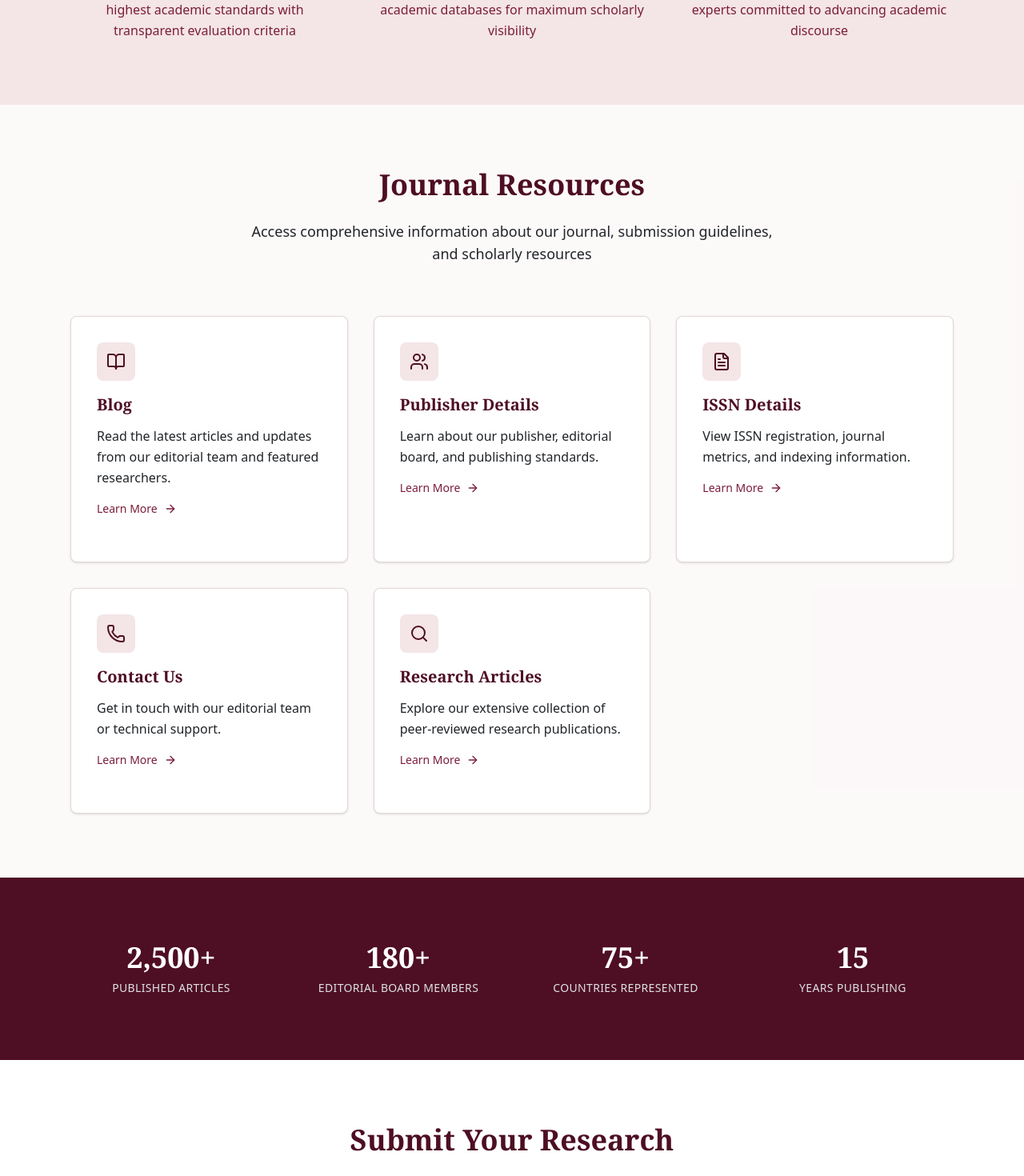
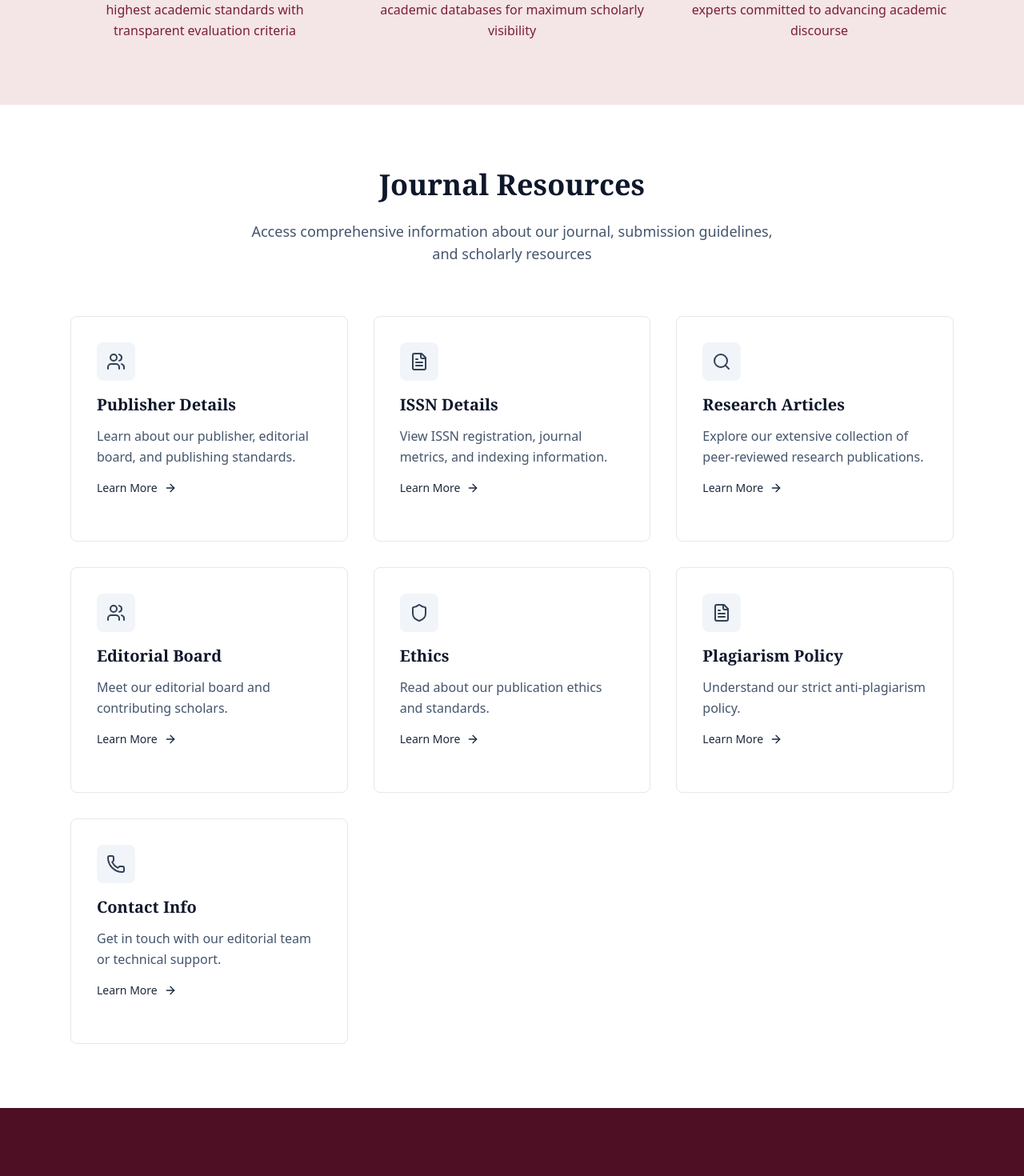
Before and after one commit to wajahatmazaharkhan/JMS_IISPPR, a React (Vite) app in the folder client/: page / in a window 1280 px wide. Shown: the part 1300-2770 px from the top of the page at 80% size. Built offline with nearby package versions, Linux system fonts and the light colour scheme.

Commit message:
added the changes

```diff
--- a/client/src/pages/LandingPage.jsx
+++ b/client/src/pages/LandingPage.jsx
@@ -15,12 +15,6 @@ import { useState, useRef, useEffect } from "react";
 
 const navLinks = [
   {
-    to: "/blog",
-    label: "Blog",
-    desc: "Read the latest articles and updates from our editorial team and featured researchers.",
-    icon: BookOpen,
-  },
-  {
     to: "/publisher",
     label: "Publisher Details",
     desc: "Learn about our publisher, editorial board, and publishing standards.",
@@ -33,16 +27,34 @@ const navLinks = [
     icon: FileText,
   },
   {
-    to: "/contact-us",
-    label: "Contact Us",
-    desc: "Get in touch with our editorial team or technical support.",
-    icon: Phone,
-  },
-  {
     to: "/research",
     label: "Research Articles",
     desc: "Explore our extensive collection of peer-reviewed research publications.",
     icon: Search,
+  },
+  {
+    to: "/editorial-board",
+    label: "Editorial Board",
+    desc: "Meet our editorial board and contributing scholars.",
+    icon: Users,
+  },
+  {
+    to: "/ethics",
+    label: "Ethics",
+    desc: "Read about our publication ethics and standards.",
+    icon: Shield,
+  },
+  {
+    to: "/plagiarism",
+    label: "Plagiarism Policy",
+    desc: "Understand our strict anti-plagiarism policy.",
+    icon: FileText,
+  },
+  {
+    to: "/contact-us",
+    label: "Contact Info",
+    desc: "Get in touch with our editorial team or technical support.",
+    icon: Phone,
   },
 ];
 
@@ -197,17 +209,17 @@ const LandingPage = () => {
                 className="h-[350px] w-[300px] object-cover rounded shadow"
               />
               <img
-                src="https://plus.unsplash.com/premium_photo-1684444605542-93725082d214?fm=jpg&q=60&w=3000&ixlib=rb-4.1.0&ixid=M3wxMjA3fDB8MHxzZWFyY2h8MXx8am91cm5hbHxlbnwwfHwwfHx8MA%3D%3D"
+                src="https://images.unsplash.com/photo-1483546363825-7ebf25fb7513?fm=jpg&q=60&w=3000&ixlib=rb-4.1.0&ixid=M3wxMjA3fDB8MHxzZWFyY2h8Mnx8am91cm5hbHxlbnwwfHwwfHx8MA%3D%3D"
                 className="h-[350px] w-[300px] object-cover rounded shadow"
               />
             </div>
             <div className="flex flex-col gap-5 justify-end">
               <img
-                src="https://plus.unsplash.com/premium_photo-1684444605542-93725082d214?fm=jpg&q=60&w=3000&ixlib=rb-4.1.0&ixid=M3wxMjA3fDB8MHxzZWFyY2h8MXx8am91cm5hbHxlbnwwfHwwfHx8MA%3D%3D"
+                src="https://images.unsplash.com/photo-1452421822248-d4c2b47f0c81?w=600&auto=format&fit=crop&q=60&ixlib=rb-4.1.0&ixid=M3wxMjA3fDB8MHxzZWFyY2h8MTB8fGpvdXJuYWx8ZW58MHx8MHx8fDA%3D"
                 className="h-[350px] w-[300px] object-cover rounded shadow"
               />
               <img
-                src="https://plus.unsplash.com/premium_photo-1684444605542-93725082d214?fm=jpg&q=60&w=3000&ixlib=rb-4.1.0&ixid=M3wxMjA3fDB8MHxzZWFyY2h8MXx8am91cm5hbHxlbnwwfHwwfHx8MA%3D%3D"
+                src="https://images.unsplash.com/photo-1513542992587-cd39ba97057c?w=600&auto=format&fit=crop&q=60&ixlib=rb-4.1.0&ixid=M3wxMjA3fDB8MHxzZWFyY2h8MTJ8fGpvdXJuYWx8ZW58MHx8MHx8fDA%3D"
                 className="h-[200px] w-[300px] object-cover rounded shadow"
               />
             </div>
@@ -219,8 +231,8 @@ const LandingPage = () => {
                 Established Academic Publishing
               </span>
               <h1 className="text-4xl lg:text-6xl font-serif font-bold text-text leading-tight mb-6">
-                Law, Diplomacy, Technology &<br />
-                <span className="text-primary">Public Policy Review</span>
+                Law, Diplomacy, Tech &<br />
+                <span className="text-primary">Policy Review</span>
               </h1>
               <p className="text-xl text-text leading-relaxed max-w-3xl mb-12">
                 A premier scholarly journal dedicated to advancing
@@ -275,31 +287,34 @@ const LandingPage = () => {
       </section>
 
       {/* Navigation Section */}
-      <section className="py-20 bg-primary-light/25">
-        <div className="max-w-6xl mx-auto px-6 text-center">
-          <h2 className="text-3xl lg:text-4xl font-serif font-bold text-primary-dark mb-6">
-            Journal Resources
-          </h2>
-          <p className="text-lg text-text max-w-2xl mx-auto mb-16">
-            Access comprehensive information about our journal, submission
-            guidelines, and scholarly resources
-          </p>
+      <section className="py-20 bg-white">
+        <div className="max-w-6xl mx-auto px-6">
+          <div className="text-center mb-16">
+            <h2 className="text-3xl lg:text-4xl font-serif font-bold text-slate-900 mb-6">
+              Journal Resources
+            </h2>
+            <p className="text-lg text-slate-600 max-w-2xl mx-auto">
+              Access comprehensive information about our journal, submission guidelines, and scholarly resources
+            </p>
+          </div>
           <div className="grid md:grid-cols-2 lg:grid-cols-3 gap-8">
-            {navLinks.map((link) => (
+            {navLinks.map((link, index) => (
               <Link
                 key={link.to}
                 to={link.to}
-                className="group bg-white shadow-sm border border-accent-light rounded-lg p-8 hover:border-primary hover:shadow-md transition-all duration-300 text-left"
+                className="group bg-white border border-gray-200 rounded-lg p-8 hover:border-slate-300 hover:shadow-md transition-all duration-300 text-left w-full"
               >
                 <div className="mb-6">
-                  <div className="inline-flex items-center justify-center w-12 h-12 bg-primary-light rounded-lg mb-4 transition-colors">
-                    <link.icon className="w-6 h-6 text-primary-dark" />
+                  <div className="inline-flex items-center justify-center w-12 h-12 bg-slate-100 rounded-lg mb-4 group-hover:bg-slate-200 transition-colors">
+                    <link.icon className="w-6 h-6 text-slate-700" />
                   </div>
-                  <h3 className="text-xl font-serif font-semibold text-primary-dark mb-3">
+                  <h3 className="text-xl font-serif font-semibold text-slate-900 mb-3">
                     {link.label}
                   </h3>
-                  <p className="text-text leading-relaxed mb-4">{link.desc}</p>
-                  <div className="flex items-center text-sm font-medium text-primary group-hover:text-primary-dark">
+                  <p className="text-slate-600 leading-relaxed mb-4">
+                    {link.desc}
+                  </p>
+                  <div className="flex items-center text-sm font-medium text-slate-800 group-hover:text-slate-900">
                     Learn More
                     <ArrowRight className="ml-2 w-4 h-4 group-hover:translate-x-1 transition-transform duration-300" />
                   </div>
```
